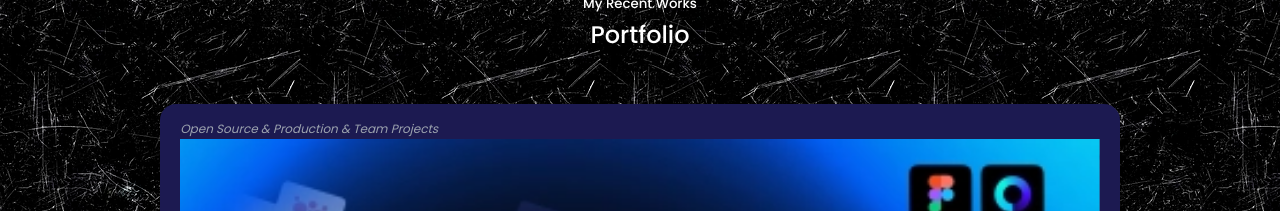
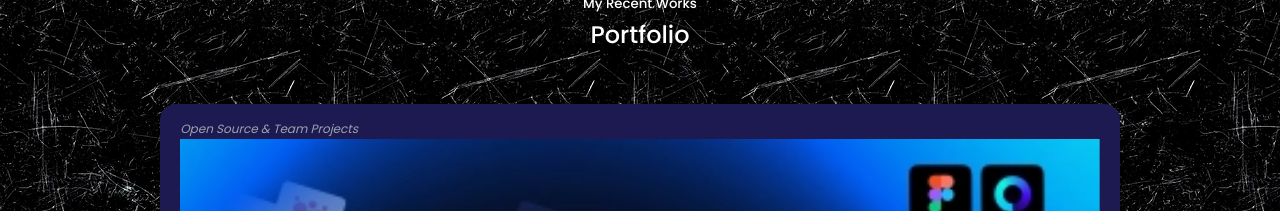
Before and after one commit to Remi-dee/Personal-Portfolio-Website, a React (Vite) app: page / in a window 1280 px wide. Shown: the part 3380-3591 px from the top of the page. Built offline with nearby package versions, Linux system fonts and the light colour scheme.

Commit message:
Jul 18, 2023, 3:24 PM

```diff
--- a/src/components/portfolio/data.js
+++ b/src/components/portfolio/data.js
@@ -38,7 +38,7 @@ const data = [
 
   {
     id: 3,
-    category: "Open Source & Production & Team Projects",
+    category: "Open Source & Team Projects",
     image: IMG4,
     title:
       "ThoughtFlow is a privacy-friendly web app that allow for journaling thoughts/perspectives about anything in an easy to use interface.",
@@ -48,7 +48,7 @@ const data = [
 
   {
     id: 4,
-    category: "Open Source & Production & Team Projects",
+    category: "Open Source & Team Projects",
     image: IMG5,
     title:
       "An E-book library to explore interesting and resourceful tech related contents",
```
